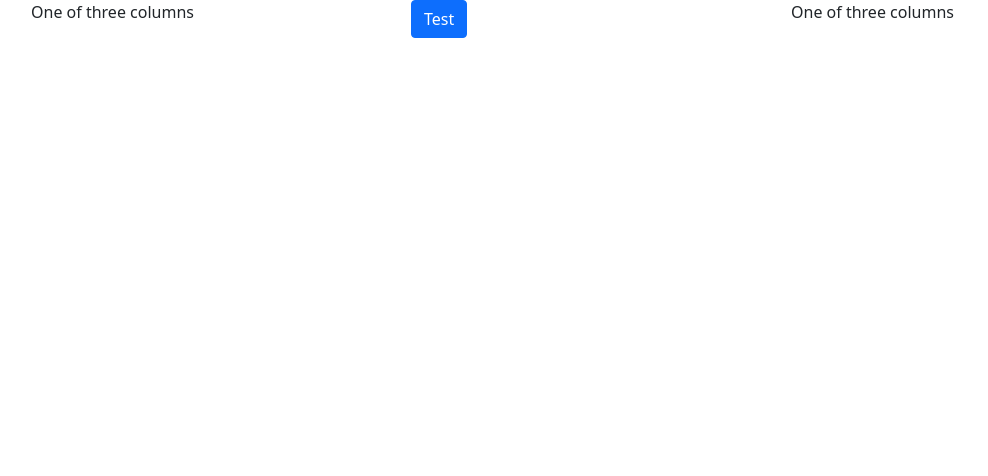
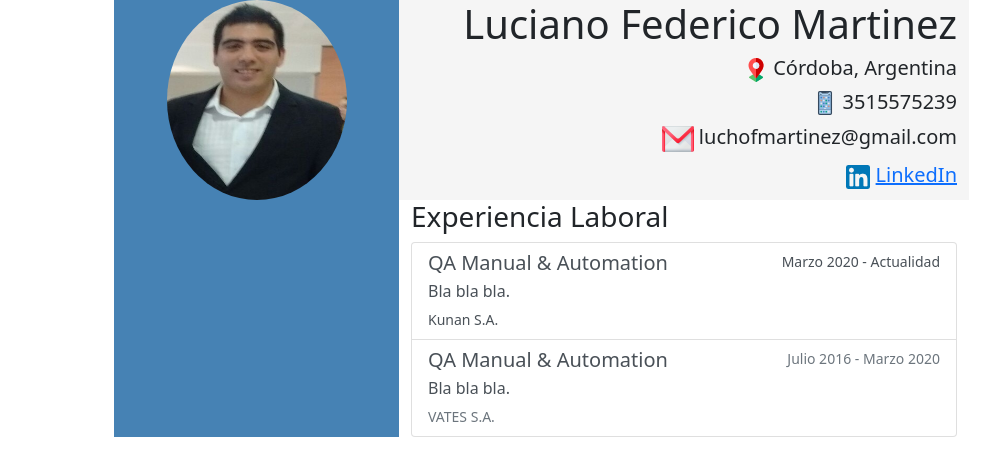
Before and after one commit to luchofmartinez/lucianomartinez-cv, a plain HTML site: page index.html in a window 1280 px wide. Shown: the whole page, without its empty margins (51-1039 px from the left). Drawn offline with Linux system fonts and the light colour scheme.

Commit message:
Cv Modified

```diff
--- /dev/null
+++ b/css/index.css
@@ -0,0 +1,7 @@
+ .contact {
+    text-align: right;
+}
+
+.contactInfo {
+    text-align: unset;
+}
--- a/index.html
+++ b/index.html
@@ -3,20 +3,55 @@
   <head>
     <meta charset="UTF-8">
     <link rel="stylesheet" href="./css/bootstrap.css">
+    <link rel="stylesheet" href="./css/index.css">
     <link rel = "icon" href =  "./images/curriculum-vitae.png" type = "image/x-icon">
     <title>Test CV - Luciano Federico Martinez</title>
   </head>
   <body>
     <div class="container">
       <div class="row">
-        <div class="col-sm">
-          One of three columns
+        <div class="col-md-3 offset-md-1" style="background-color:steelblue; text-align: center;">
+          <img class="rounded-circle" src="./images/PhotoProfile.jpg" width="180px" height="200px">
         </div>
-        <div class="col-sm">
-          <button type="button" class="btn btn-primary">Test</button>
+        <div class="col-md-6" style="background-color: whitesmoke;">
+          <div class="col-md-offset-3">
+            <h1 style="text-align: right;">Luciano Federico Martinez</h1>
+          </div>
+          <div class="contactInfo">
+            <h5 class="contact"><img src="images/location.png"> Córdoba, Argentina</h4>
+            <h5 class="contact"><img src="images/smartphones.png"> 3515575239 </h4>
+            <h5 class="contact"><img src="images/gmail.png"> luchofmartinez@gmail.com </h4>
+            <h5 class="contact"><img src="images/linkedin.png"> <a href= "https://www.linkedin.com/in/lucianomartinez90"> LinkedIn </a></h4>
+          </div>
+
         </div>
-        <div class="col-sm">
-          One of three columns
+      </div>
+      <div class="row">
+        <div class="col-md-3 offset-md-1" style="background-color: steelblue; text-align: center;">
+
+        </div>
+        <div class="col-md-6">
+          <div>
+            <h3>Experiencia Laboral</h3>
+            <div class="list-group">
+              <a href="#" class="list-group-item list-group-item-action flex-column align-items-start">
+                <div class="d-flex w-100 justify-content-between">
+                  <h5 class="mb-1">QA Manual & Automation</h5>
+                  <small>Marzo 2020 - Actualidad</small>
+                </div>
+                <p class="mb-1">Bla bla bla.</p>
+                <small>Kunan S.A.</small>
+              </a>
+              <a href="#" class="list-group-item list-group-item-action flex-column align-items-start">
+                <div class="d-flex w-100 justify-content-between">
+                  <h5 class="mb-1">QA Manual & Automation</h5>
+                  <small class="text-muted">Julio 2016 - Marzo 2020</small>
+                </div>
+                <p class="mb-1">Bla bla bla.</p>
+                <small class="text-muted">VATES S.A.</small>
+              </a>
+            </div>
+          </div>
         </div>
       </div>
     </div>
```
Also changed, not shown: images/gmail.png (added), images/linkedin.png (added), images/location.png (added), images/smartphones.png (added).
